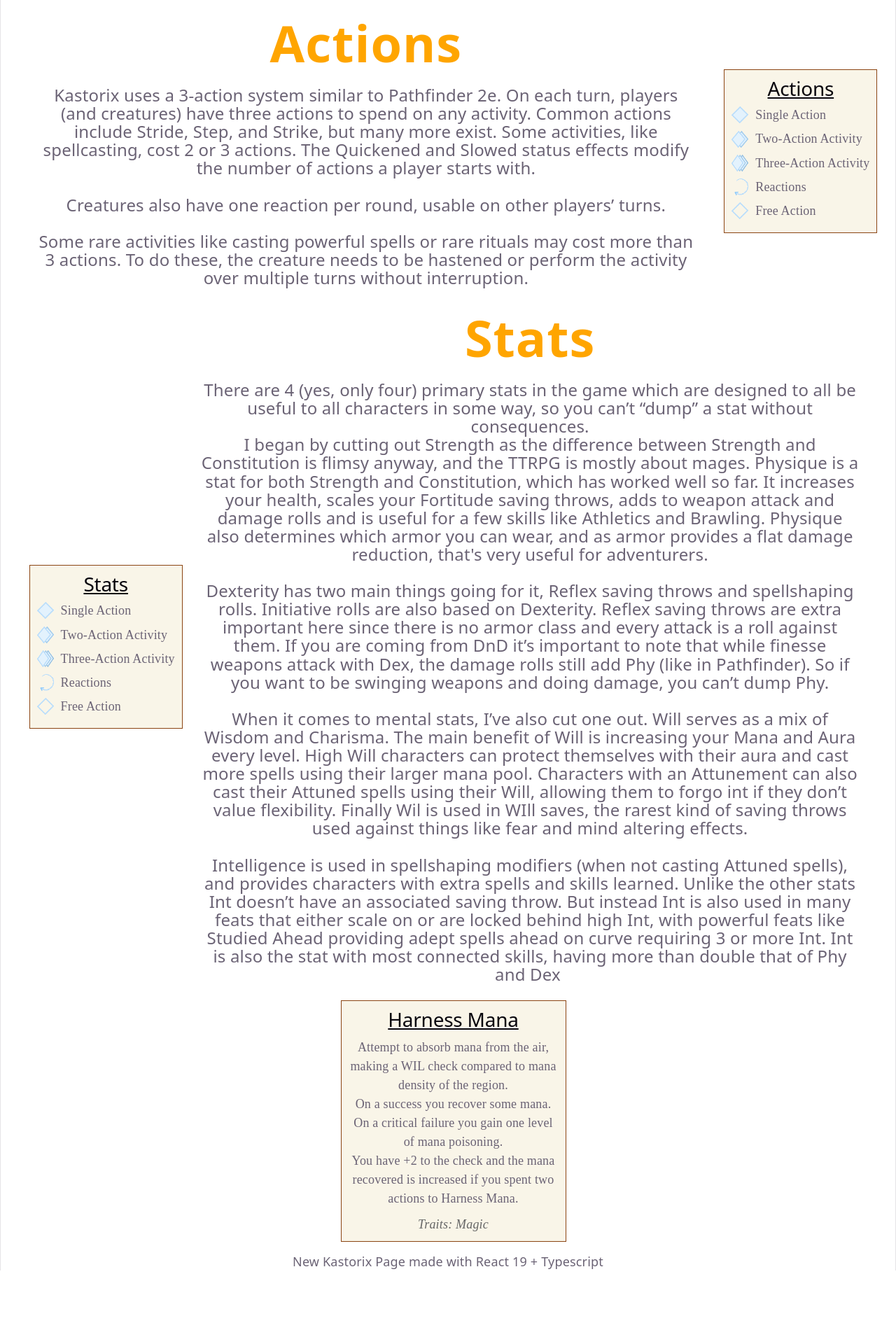
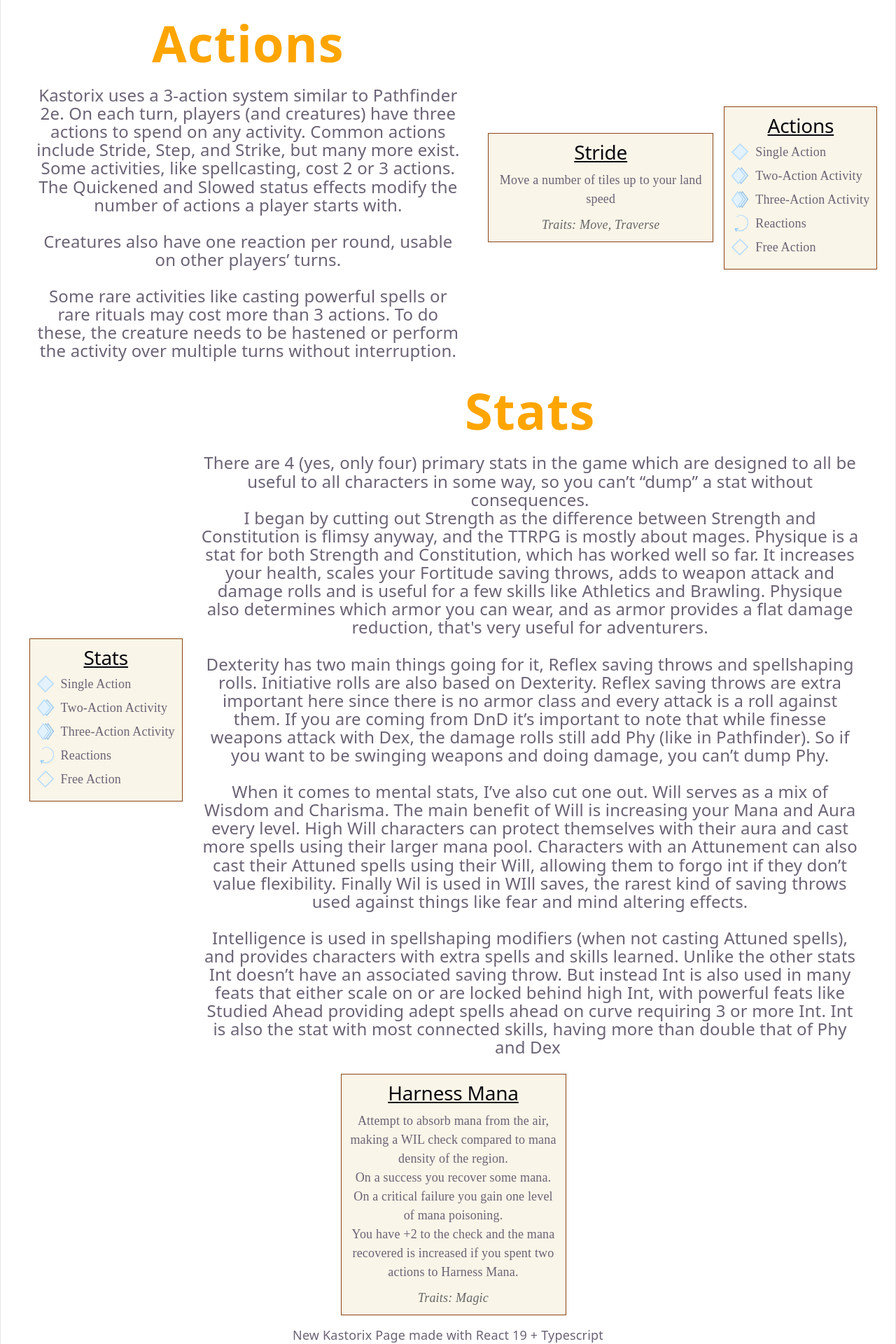
Before and after one commit to Acasez/kastorixv2, a React (Vite) app: page /index in a window 1280 px wide. Shown: the part 1275-3195 px from the top of the page at 70% size. Before the commit the page ends 3090 px from the top, so only its background shows below. Built offline with nearby package versions, Linux system fonts and the light colour scheme.

Commit message:
Fetch actions using a custom hook

```diff
--- a/src/components/ActionBox.tsx
+++ b/src/components/ActionBox.tsx
@@ -1,5 +1,5 @@
+// src/components/ActionBox.tsx
 import "../CSS/RulesBox.css";
-import { useEffect, useState } from "react";
 
 interface Action {
   name: string;
@@ -9,53 +9,20 @@ interface Action {
   traits: string;
 }
 
-interface ActionProp {
+interface ActionBoxProps {
   action: string;
+  actionsList: Action[]; // Pass the full list of actions as a prop
 }
 
-export default function ActionBox({ action }: ActionProp) {
-  const [actionDetails, setActionDetails] = useState<Action | null>(null);
-  const [loading, setLoading] = useState<boolean>(true);
-  const [error, setError] = useState<string | null>(null);
+export default function ActionBox({ action, actionsList }: ActionBoxProps) {
+  // Find the action details from the passed list
+  const actionDetails = actionsList.find((item) => item.name === action);
 
-  useEffect(() => {
-    const fetchActionDetails = async () => {
-      try {
-        const response = await fetch("/json/actions.json");
-        if (!response.ok) {
-          throw new Error("Failed to fetch actions.json");
-        }
-        const data: Action[] = await response.json();
-        const matchedAction = data.find((item) => item.name === action);
-        if (matchedAction) {
-          setActionDetails(matchedAction);
-        } else {
-          setError("Action not found");
-        }
-      } catch (err) {
-        setError("Failed to load action details");
-        console.error(err);
-      } finally {
-        setLoading(false);
-      }
-    };
-
-    fetchActionDetails();
-  }, [action]);
-
-  if (loading) {
-    return <div className="rules-box">Loading...</div>;
+  if (!actionDetails) {
+    return <div className="rules-box">Action not found: {action}</div>;
   }
 
-  if (error) {
-    return <div className="rules-box">{error}</div>;
-  }
-
-  if (!actionDetails) {
-    return <div className="rules-box">No details found</div>;
-  }
-
-  // Replace newlines with <br /> for proper rendering
+  // Format the description (replace newlines with <br />)
   const formattedDescription = actionDetails.description
     .split("\n")
     .map((line, i) => (
--- /dev/null
+++ b/src/hooks/useActions.ts
@@ -0,0 +1,35 @@
+// src/hooks/useActions.ts
+import { useEffect, useState } from "react";
+
+interface Action {
+  name: string;
+  actions: string;
+  trigger: string;
+  description: string;
+  traits: string;
+}
+
+export const useActions = () => {
+  const [actions, setActions] = useState<Action[]>([]);
+  const [loading, setLoading] = useState<boolean>(true);
+  const [error, setError] = useState<string | null>(null);
+
+  useEffect(() => {
+    const fetchActions = async () => {
+      try {
+        const response = await fetch("/json/actions.json");
+        if (!response.ok) throw new Error("Failed to fetch actions");
+        const data = await response.json();
+        setActions(data);
+      } catch (err) {
+        setError("Failed to load actions");
+        console.error(err);
+      } finally {
+        setLoading(false);
+      }
+    };
+    fetchActions();
+  }, []);
+
+  return { actions, loading, error };
+};
--- a/src/pages/RPGOverview.tsx
+++ b/src/pages/RPGOverview.tsx
@@ -4,8 +4,14 @@ import TitleSection from "../components/PageIntroFlair";
 import RowFrame from "../components/RowFrame";
 import RulesBox from "../components/RulesBox";
 import TextSection from "../components/TextSection";
+import { useActions } from "../hooks/useActions";
 
 export default function RPGOverview() {
+  const { actions, loading, error } = useActions();
+
+  if (loading) return <div>Loading actions...</div>;
+  if (error) return <div>{error}</div>;
+
   return (
     <>
       <TitleSection title={"Kastorix"} subtitle={"TTRPG Overview"} />
@@ -20,6 +26,7 @@ export default function RPGOverview() {
       </RowFrame>
       <RowFrame reverse={false}>
         <TextSection name="Actions" description={DESCRIPTIONS.actions} />
+        <ActionBox action="Stride" actionsList={actions} />
         <RulesBox
           name="Actions"
           rules={[
@@ -75,7 +82,7 @@ export default function RPGOverview() {
         />
       </RowFrame>
       <RowFrame reverse={true}>
-        <ActionBox action="Harness Mana" />
+        <ActionBox action="Harness Mana" actionsList={actions} />
       </RowFrame>
     </>
   );
```
